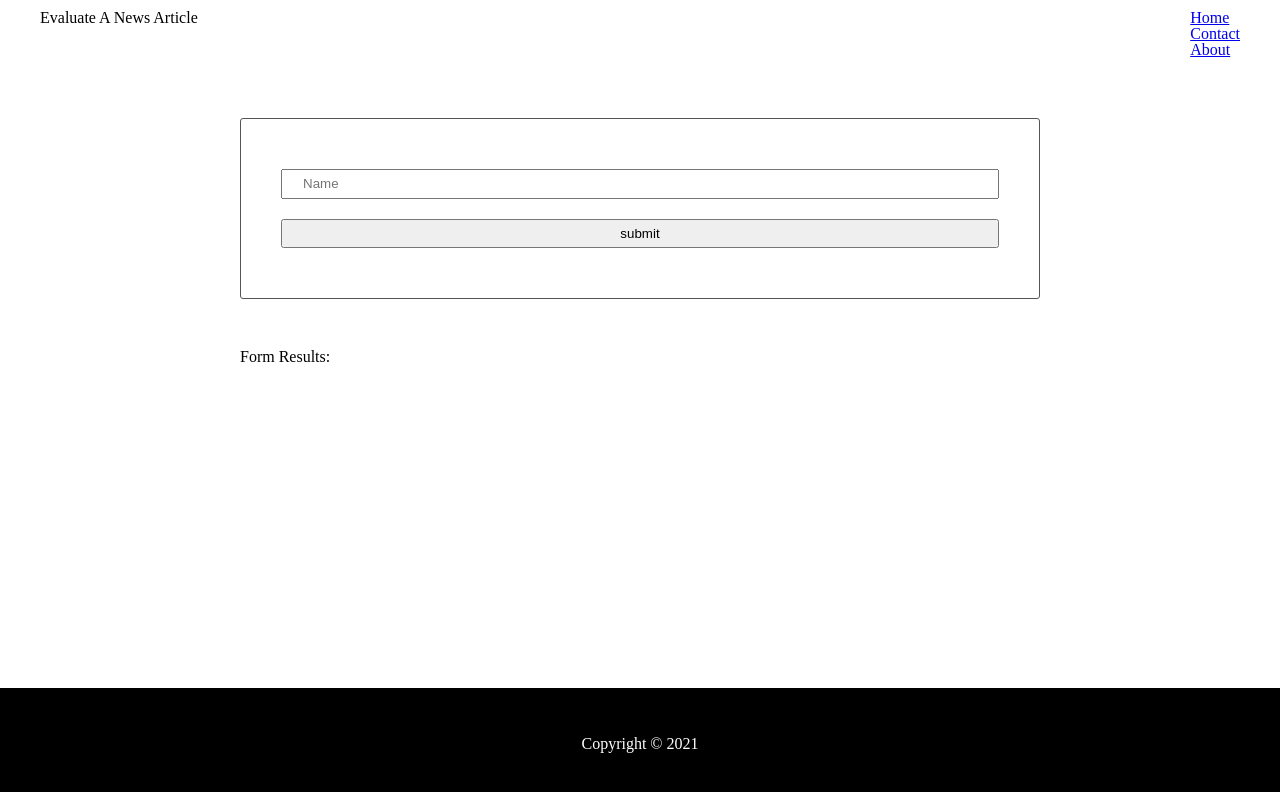
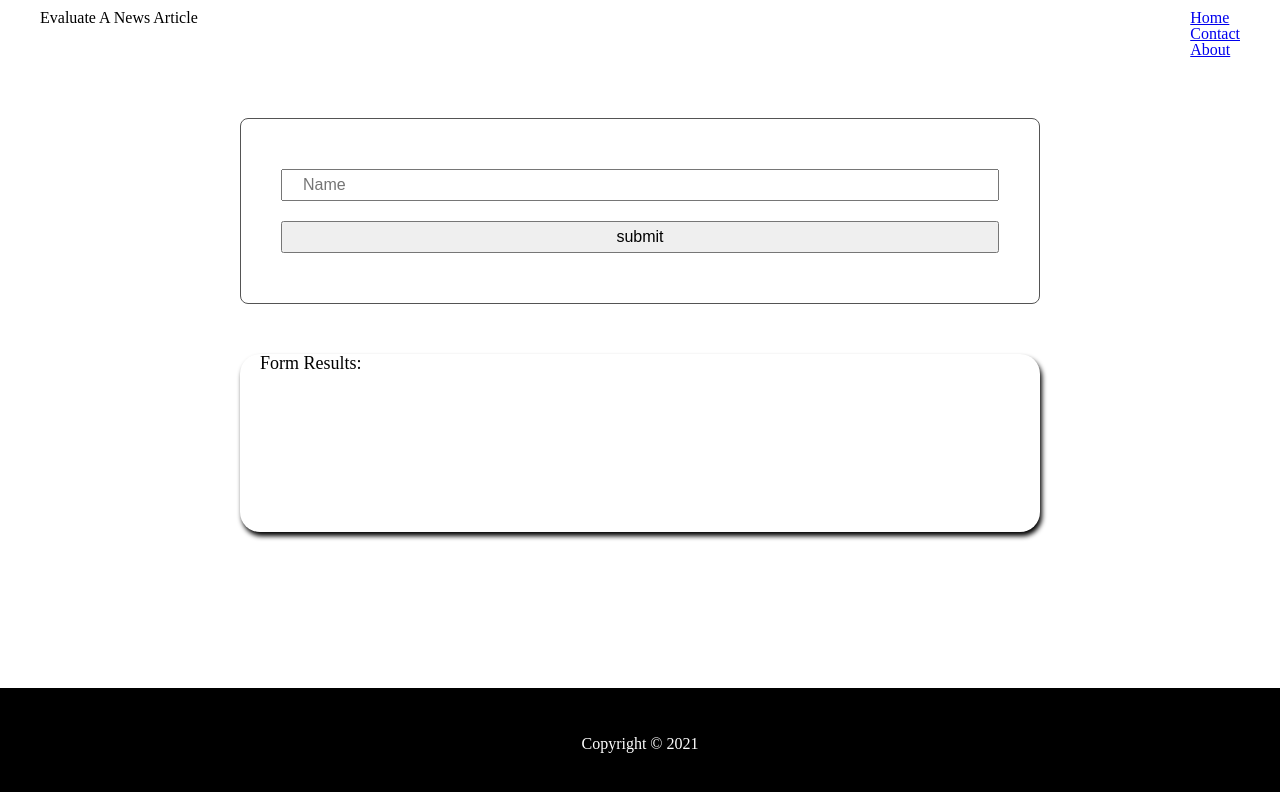
Before and after one commit to mennallahmed/Evaluate-news-nlp, a website built with webpack: page src/client/views/index.html in a window 1280 px wide. Built offline with nearby package versions, Linux system fonts and the light colour scheme.

Commit message:
Update form.scss

```diff
--- a/src/client/styles/form.scss
+++ b/src/client/styles/form.scss
@@ -1,12 +1,33 @@
 form {
     border: 1px solid #545454;
-    border-radius: 3px;
+    border-radius: 8px;
     padding: 40px;
 }
-
+main {
+    font-size: 18px;
+}
 input {
     padding: 5px 20px;
     width: 100%;
     line-height: 16px;
     margin: 10px 0;
+    font-size: 16px;
 }
+strong{
+
+    text-align: center;
+    padding: 20px;
+}
+
+.entry{
+   // background: rgba(59, 74, 107, .4);
+    background: white;
+    border: none;
+    box-shadow: 2px 4px 5px black;
+    border-radius: 20px;
+    //height: 50px auto;
+    div{
+        padding: 20px;
+
+    }
+}
```
